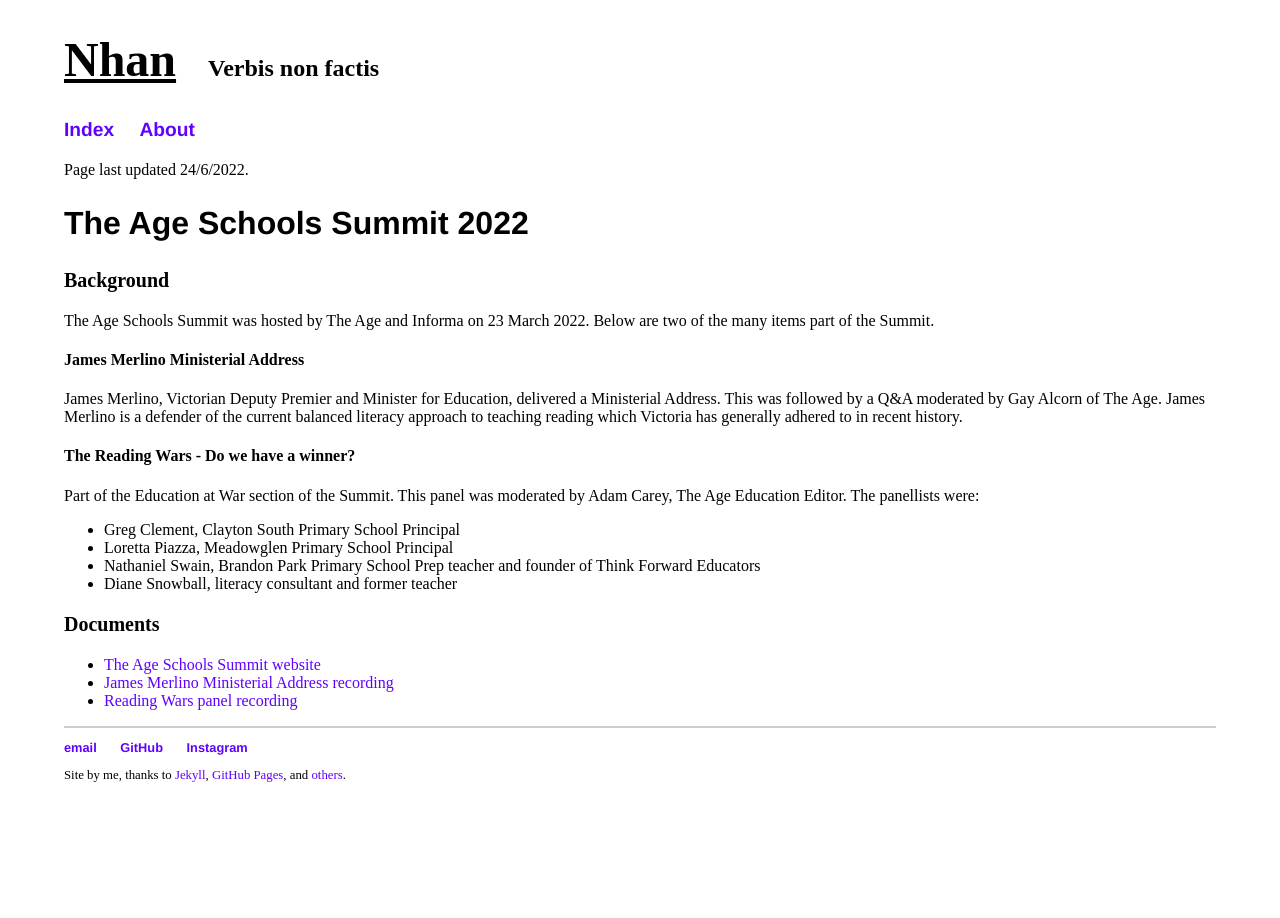
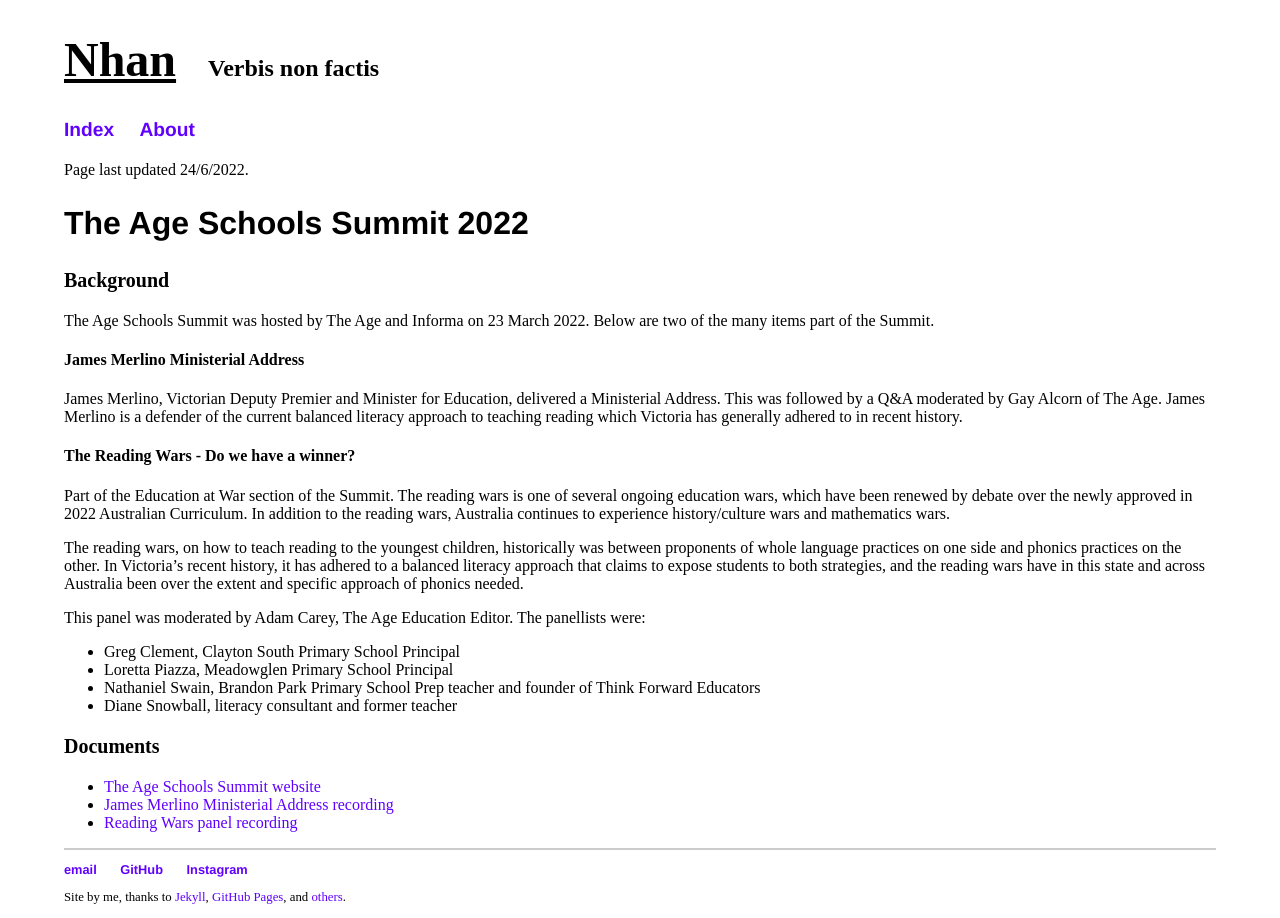
Before and after one commit to nhtnhanbn/nhtnhanbn.github.io, a Jekyll site: the page built from _repository/theageschools22.md, in a window 1280 px wide. Built offline with Jekyll 4.4.1, drawn with Linux system fonts in a browser that asks for light colours.

Commit message:
Update theageschools22

```diff
--- a/_repository/theageschools22.md
+++ b/_repository/theageschools22.md
@@ -18,7 +18,11 @@ James Merlino, Victorian Deputy Premier and Minister for Education, delivered a
 
 #### The Reading Wars - Do we have a winner?
 
-Part of the Education at War section of the Summit. This panel was moderated by Adam Carey, The Age Education Editor. The panellists were:
+Part of the Education at War section of the Summit. The reading wars is one of several ongoing education wars, which have been renewed by debate over the newly approved in 2022 Australian Curriculum. In addition to the reading wars, Australia continues to experience history/culture wars and mathematics wars.
+
+The reading wars, on how to teach reading to the youngest children, historically was between proponents of whole language practices on one side and phonics practices on the other. In Victoria's recent history, it has adhered to a balanced literacy approach that claims to expose students to both strategies, and the reading wars have in this state and across Australia been over the extent and specific approach of phonics needed.
+
+This panel was moderated by Adam Carey, The Age Education Editor. The panellists were:
 
 - Greg Clement, Clayton South Primary School Principal
 - Loretta Piazza, Meadowglen Primary School Principal
```
